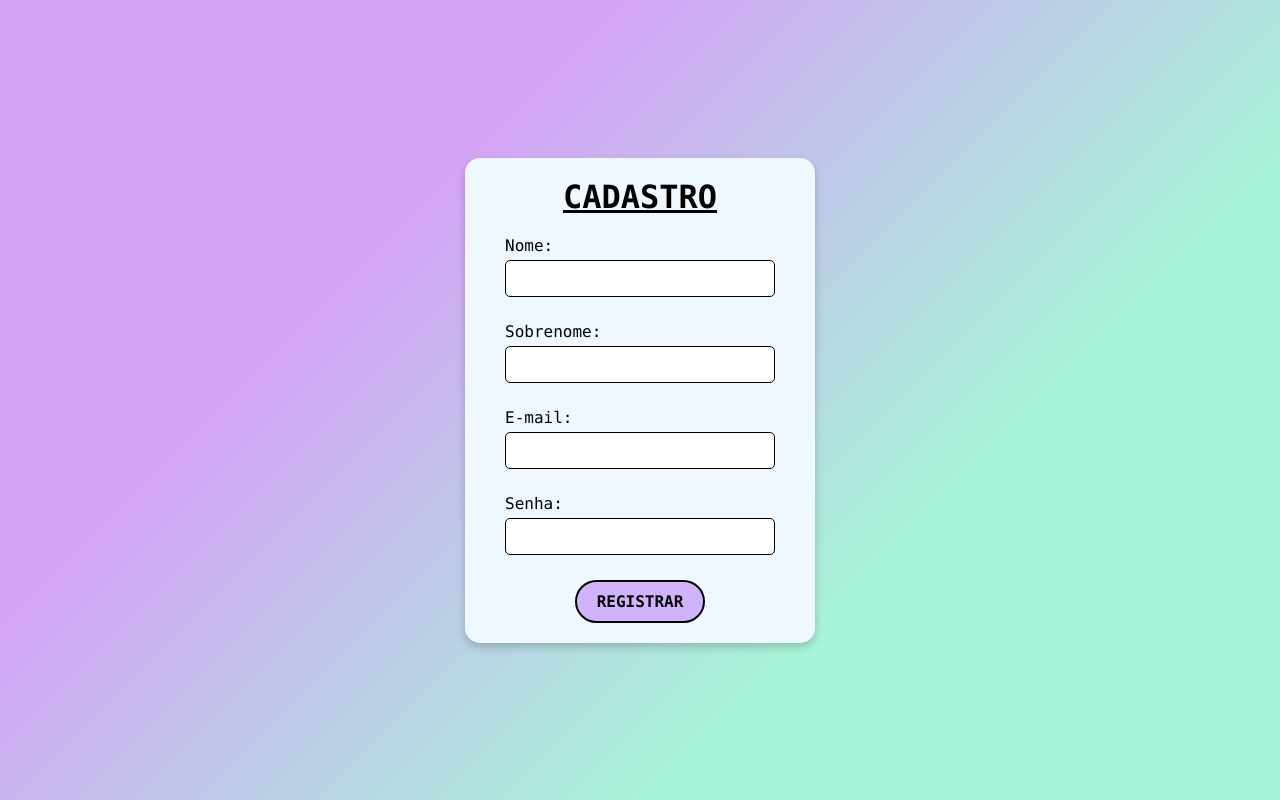
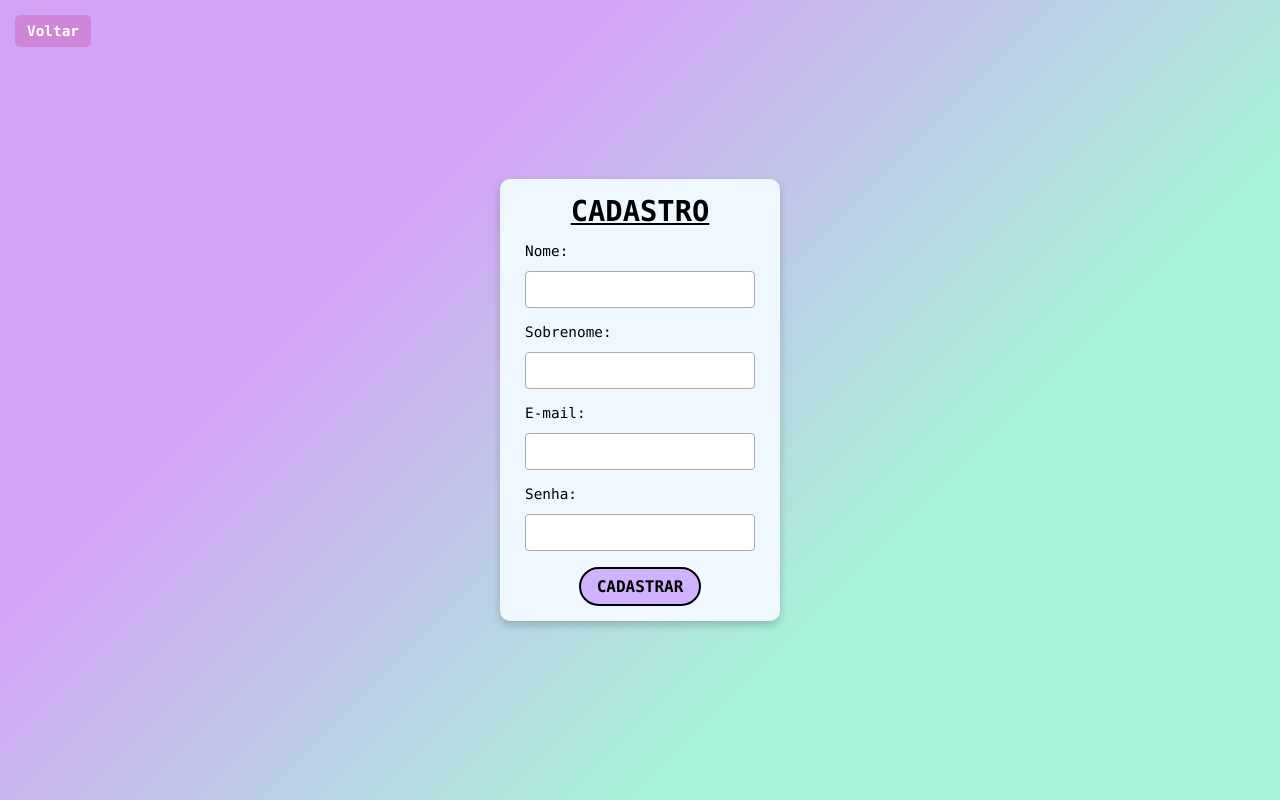
Before and after one commit to vinicius-vses/helpsystem, a plain HTML site: page templates/cadastro.html in a window 1280 px wide. Drawn offline with Linux system fonts and the light colour scheme.

Commit message:
Criação página de recuperar senha, ajustes nas outras páginas

```diff
--- a/static/css/cadastro.css
+++ b/static/css/cadastro.css
@@ -2,7 +2,7 @@
   margin: 0;
   padding: 0;
   box-sizing: border-box;
-    font-family: 'Lucida Console', Monaco, monospace;
+  font-family: "Lucida Console", Monaco, monospace;
 }
 
 body {
@@ -15,47 +15,74 @@ body {
 
 .container {
   background-color: #f0f8ff;
-    padding: 20px 40px;
-    border-radius: 15px;
+  padding: 15px 25px;
+  border-radius: 10px;
   box-shadow: 0 4px 8px rgba(0, 0, 0, 0.2);
-    width: 350px;
+  width: 280px;
   text-align: center;
 }
 
 h1 {
-    font-size: 2em;
-    margin-bottom: 20px;
+  font-size: 1.8em;
+  margin-bottom: 15px;
   font-weight: bold;
   text-decoration: underline;
 }
 
 label {
   display: block;
-    margin: 10px 0 5px;
-    font-size: 1em;
+  margin: 8px 0 4px;
+  font-size: 0.9em;
   text-align: left;
 }
 
 input[type="text"],
 input[type="email"],
-input[type="password"] {
+input[type="password"],
+select {
   width: 100%;
-    padding: 10px;
-    margin-bottom: 15px;
-    border: 1px solid #000;
+  padding: 8px;
+  margin: 8px 0;
+  border-radius: 4px;
+  border: 1px solid #aaa;
+  font-size: 1em;
+}
+
+select:hover,
+input[type="text"]:hover,
+input[type="email"]:hover,
+input[type="password"]:hover {
+  border-color: #9a7fb8;
+}
+
+.back-button {
+  position: absolute;
+  top: 15px;
+  left: 15px;
+  padding: 8px 12px;
+  background-color: #d086d8;
+  color: #fff;
+  font-size: 0.9em;
+  font-weight: bold;
+  text-decoration: none;
   border-radius: 5px;
+  transition: background-color 0.3s;
+}
+
+.back-button:hover {
+  background-color: #9a7fb8;
 }
 
 button {
   background-color: #d0b2ff;
   color: #000;
   font-weight: bold;
-    padding: 10px 20px;
+  padding: 8px 16px;
   border: 2px solid #000;
-    border-radius: 25px;
+  border-radius: 20px;
   cursor: pointer;
   font-size: 1em;
-    margin-top: 10px;
+  margin-top: 8px;
   transition: background 0.3s;
 }
 
--- /dev/null
+++ b/static/css/recuperar_senha.css
@@ -0,0 +1,121 @@
+body {
+    display: flex;
+    justify-content: center;
+    align-items: center;
+    height: 100vh;
+    margin: 0;
+    font-family: 'Lucida Console', Monaco, monospace;
+    background: linear-gradient(135deg, #d3a4f5 30%, #a7f4d8 70%);
+}
+
+.container {
+    display: flex;
+    flex-direction: column;
+    align-items: center;
+}
+
+.login-form {
+    background-color: #ffffff;
+    padding: 20px 30px;
+    border-radius: 15px;
+    box-shadow: 0px 4px 8px rgba(0, 0, 0, 0.2);
+    width: 320px;
+    text-align: center;
+}
+
+h1 {
+    font-size: 2em;
+    margin-bottom: 20px;
+    padding: 10px 20px;
+    background-color: #c5e0f4;
+    border-radius: 10px;
+    border: 2px solid #666;
+    color: #333;
+    font-family: 'Lucida Console', Monaco, monospace;
+}
+
+
+label {
+    display: block;
+    margin: 8px 0 4px;
+    font-weight: bold;
+    color: #333;
+    text-align: left;
+}
+
+input[type="email"], input[type="password"] {
+    width: 100%;
+    padding: 10px;
+    margin-bottom: 1em;
+    border: 1px solid #ccc;
+    border-radius: 6px;
+    font-size: 1em;
+}
+
+.button-group {
+    display: flex;
+    justify-content: space-between;
+    align-items: center;
+}
+
+button {
+    width: 48%;
+    padding: 10px;
+    font-size: 1em;
+    color: #333;
+    border: none;
+    border-radius: 6px;
+    cursor: pointer;
+    transition: background-color 0.3s ease;
+}
+
+#btn-login {
+    background-color: #a7eed1;
+}
+
+#btn-register {
+    background-color: #e1d4f7;
+}
+
+button:hover {
+    opacity: 0.9;
+}
+
+.forgot-password {
+    text-align: center;
+    margin-top: 1em;
+    font-size: 0.9em;
+}
+
+.forgot-password a {
+    color: #555;
+    text-decoration: none;
+}
+
+.forgot-password a:hover {
+    text-decoration: underline;
+}
+
+.back-button {
+    position: absolute;
+    top: 15px;
+    left: 15px;
+    padding: 8px 12px;
+    background-color: #d086d8;
+    color: #fff;
+    font-size: 0.9em;
+    font-weight: bold;
+    text-decoration: none;
+    border-radius: 5px;
+    transition: background-color 0.3s;
+  }
+
+  .back-button:hover {
+    background-color: #9a7fb8;
+  }
+
+#btn-reset {
+    background-color: #ffcccb;
+    color: #333;
+    font-weight: bold;
+}
--- a/templates/cadastro.html
+++ b/templates/cadastro.html
@@ -1,28 +1,29 @@
 <!DOCTYPE html>
 <html lang="pt-br">
   <head>
-    <meta charset="UTF-8">
-    <meta name="viewport" content="width=device-width, initial-scale=1.0">
+    <meta charset="UTF-8" />
+    <meta name="viewport" content="width=device-width, initial-scale=1.0" />
     <title>Cadastro</title>
     <link rel="stylesheet" href="/static/css/cadastro.css" />
   </head>
   <body>
     <div class="container">
+      <a href="login.html" class="back-button">Voltar</a>
       <h1>CADASTRO</h1>
       <form action="#" method="post">
         <label for="nome">Nome:</label>
-            <input type="text" id="nome" name="nome" required>
+        <input type="text" id="nome" name="nome" required />
 
         <label for="sobrenome">Sobrenome:</label>
-            <input type="text" id="sobrenome" name="sobrenome" required>
+        <input type="text" id="sobrenome" name="sobrenome" required />
 
         <label for="email">E-mail:</label>
-            <input type="email" id="email" name="email" required>
+        <input type="email" id="email" name="email" required />
 
         <label for="senha">Senha:</label>
-            <input type="password" id="senha" name="senha" required>
+        <input type="password" id="senha" name="senha" required />
 
-            <button type="submit">REGISTRAR</button>
+        <button type="submit">CADASTRAR</button>
       </form>
     </div>
   </body>
```
Also changed, not shown: static/css/pergunta.css (+0 -17 lines), templates/login.html (+24 -6 lines), templates/pergunta.html (deleted, +0 -56 lines), templates/perguntar.html (added, +59 -0 lines), templates/recuperar_senha.html (added, +28 -0 lines). Lines whose indentation alone changed are shown as unchanged.
